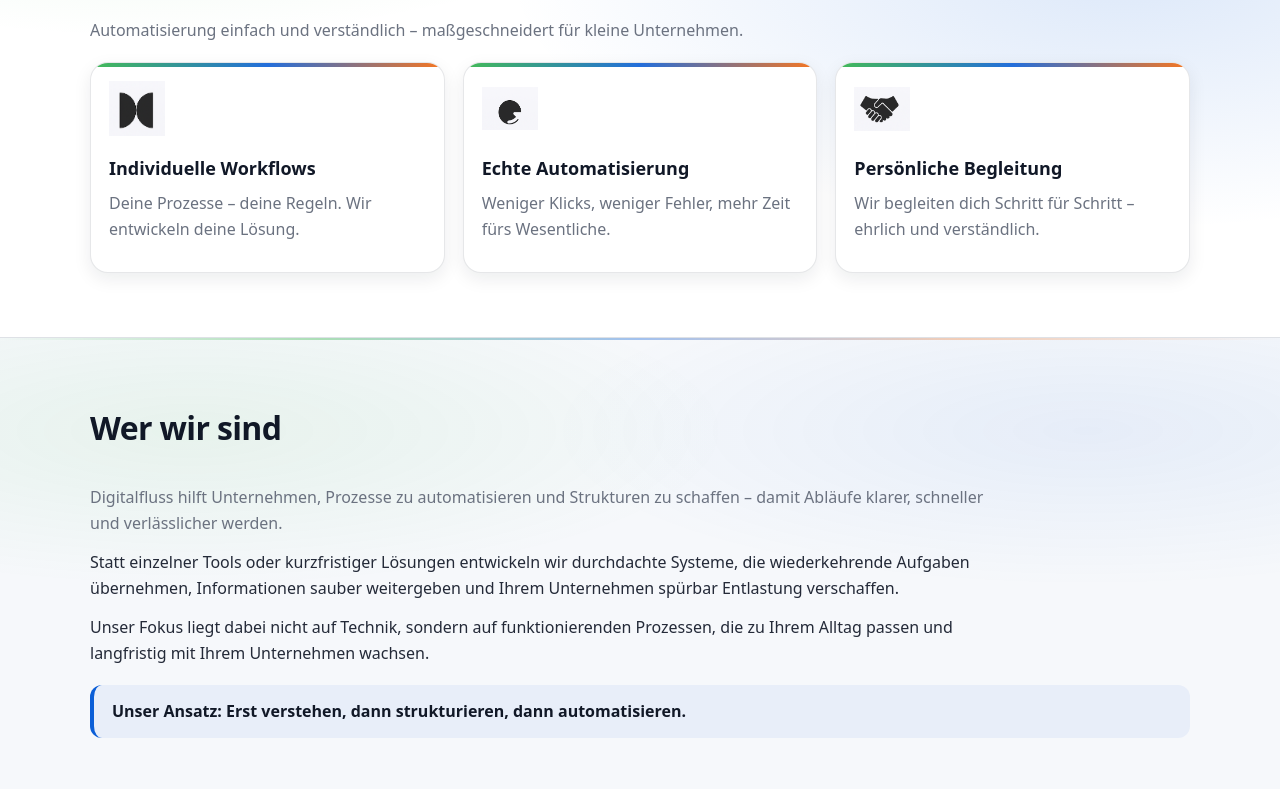
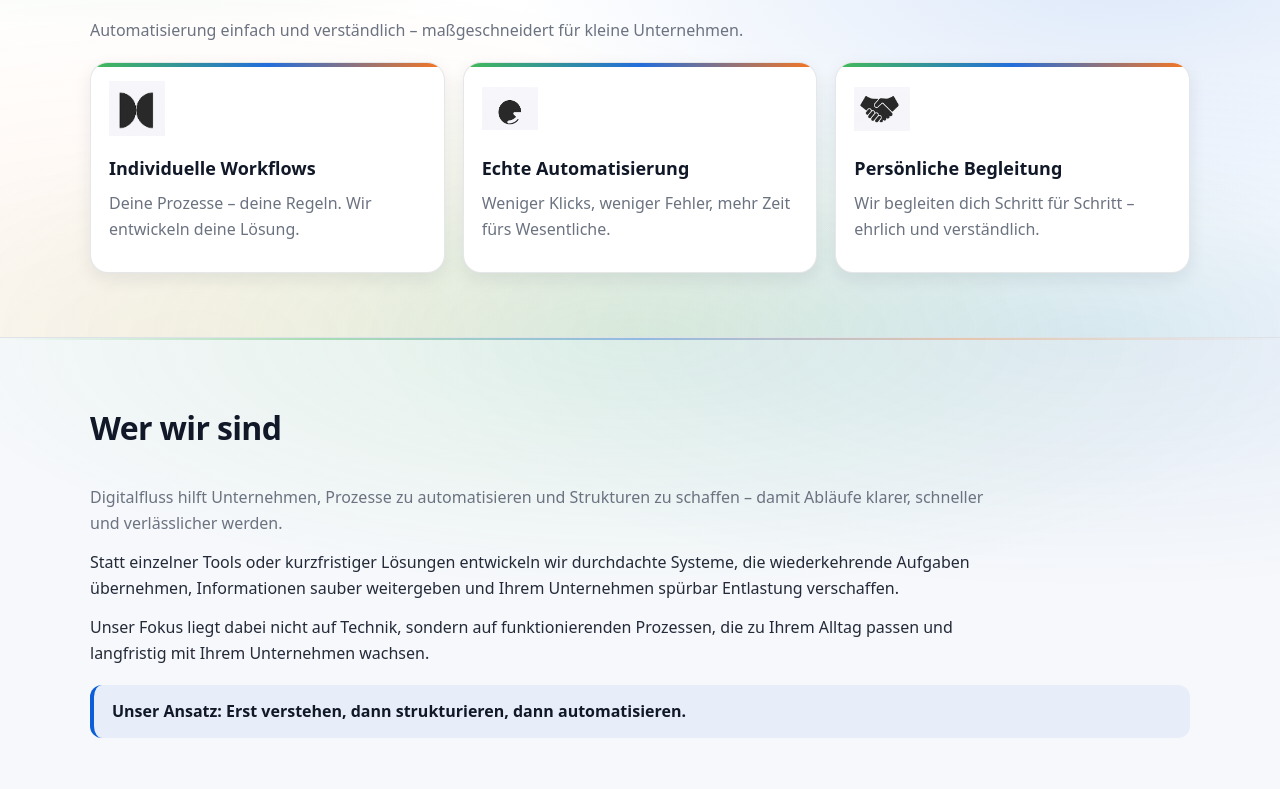
Before and after one commit to digitalfluss/digitalfluss, a website: page index.html in a window 1280 px wide. Shown: the part 511-1300 px from the top of the page. Drawn offline with Linux system fonts and the light colour scheme.

Commit message:
Update style.css

```diff
--- a/style.css
+++ b/style.css
@@ -952,3 +952,24 @@ h2::before{
   width: 0 !important;
   background: none !important;
 }
+/* =========================================================
+   FLOW FIX: Gradient von Header -> Warum -> Wer wir sind
+   ========================================================= */
+
+/* 1) Warum: Gradient soll UNTEN anfangen (oben fast neutral) */
+#warum{
+  background:
+    radial-gradient(1200px 420px at 50% 100%, rgba(47,179,68,0.14), transparent 65%),
+    radial-gradient(1200px 420px at 85% 100%, rgba(11,94,215,0.12), transparent 65%),
+    radial-gradient(1200px 520px at 15% 100%, rgba(247,103,7,0.08), transparent 70%),
+    transparent !important;
+  border-top: none; /* optional: falls du oben eine Kante siehst */
+}
+
+/* 2) Wer wir sind: oben leicht aufnehmen, damit der Übergang wirkt */
+#wer-wir-sind{
+  background:
+    radial-gradient(1200px 420px at 50% 0%, rgba(47,179,68,0.10), transparent 60%),
+    radial-gradient(1200px 420px at 85% 0%, rgba(11,94,215,0.08), transparent 60%),
+    var(--bg-soft) !important;
+}
```
